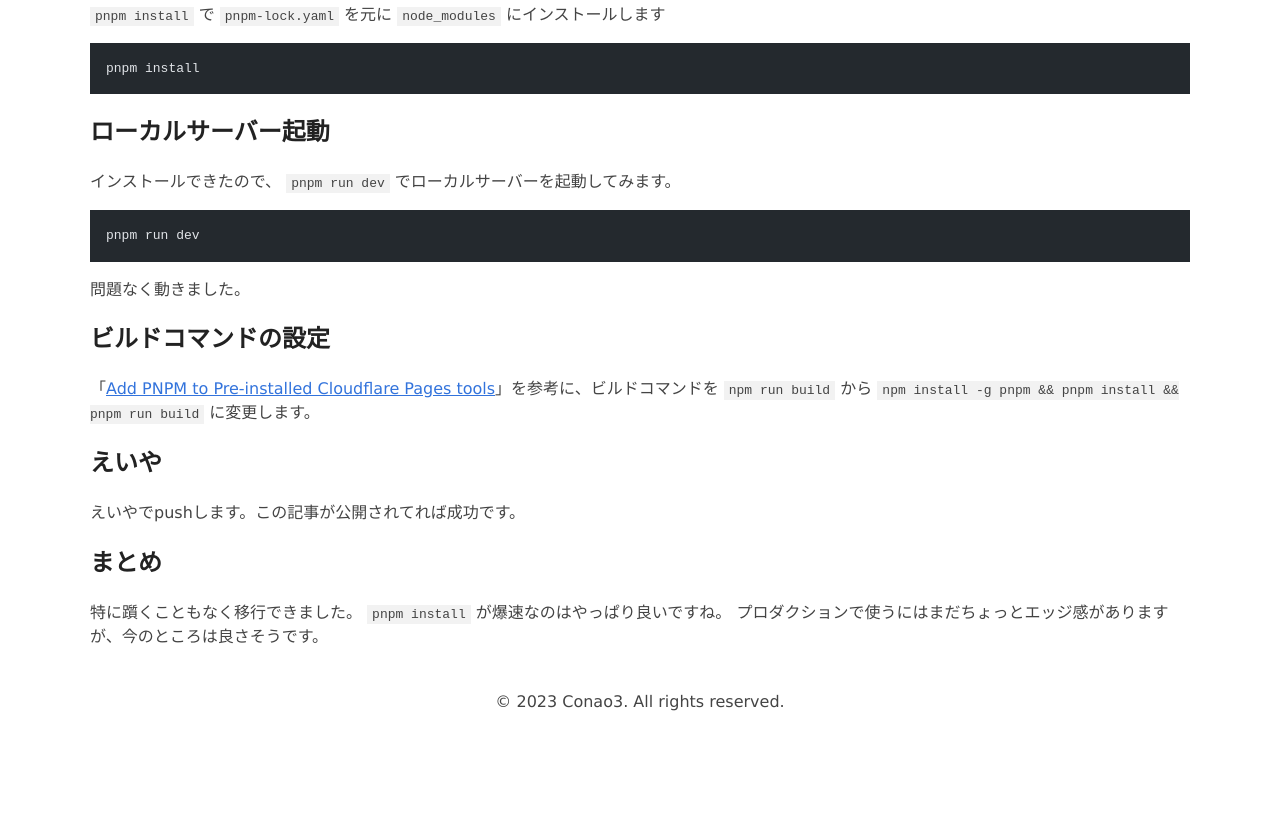
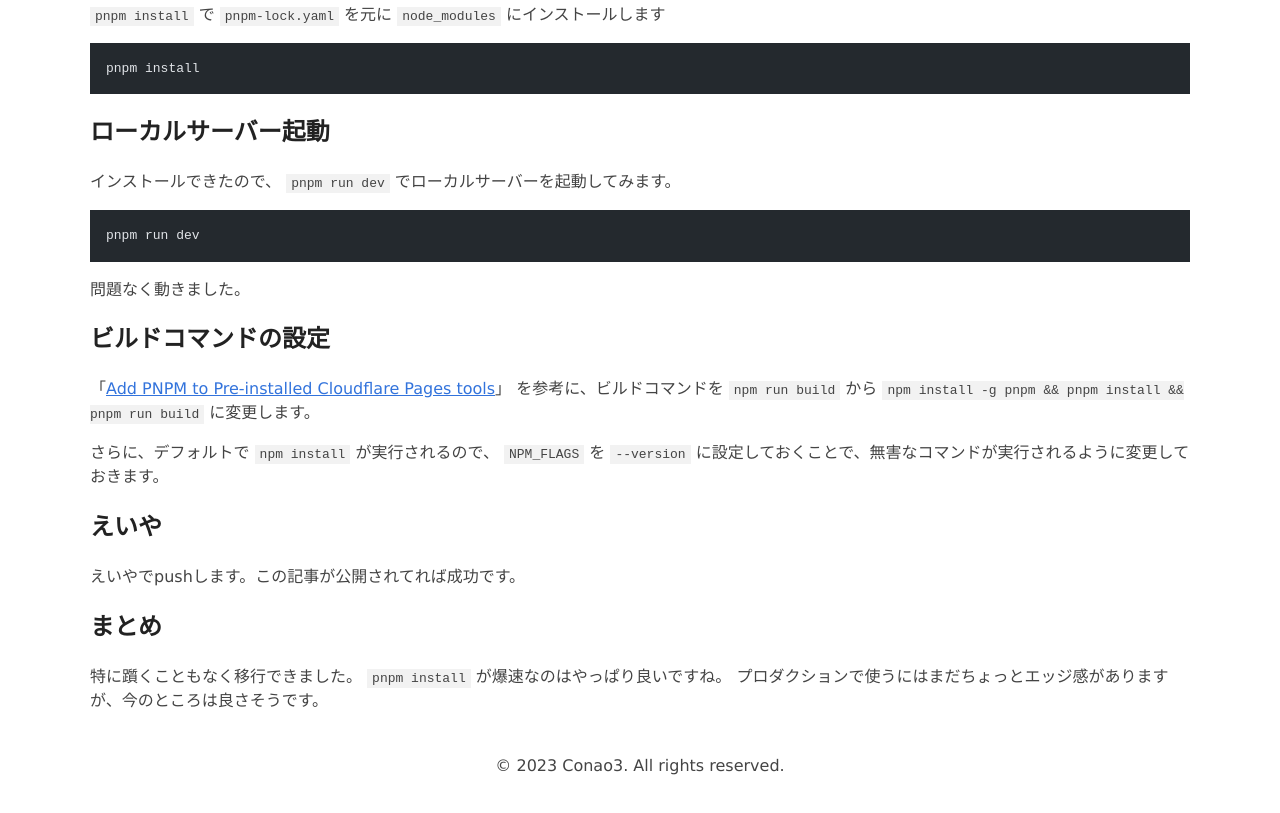
Before and after one commit to conao3/blog-astro-src, an Astro site: page /blog/2023/f1ec-3ca0 in a window 1280 px wide. Shown: the part 1803-2616 px from the top of the page. Before the commit the page ends 2562 px from the top, so only its background shows below. Built offline with nearby package versions, Linux system fonts and the light colour scheme; Astro itself is replaced by a stand-in of ours; code samples lack their colours.

Commit message:
add NPM_FLAGS config

```diff
--- a/src/content/blog/2023/f1ec-3ca0.mdx
+++ b/src/content/blog/2023/f1ec-3ca0.mdx
@@ -103,7 +103,10 @@ pnpm run dev
 
 # ビルドコマンドの設定
 
-「[Add PNPM to Pre-installed Cloudflare Pages tools](https://community.cloudflare.com/t/add-pnpm-to-pre-installed-cloudflare-pages-tools/288514/4)」を参考に、ビルドコマンドを `npm run build` から `npm install -g pnpm && pnpm install && pnpm run build` に変更します。
+「[Add PNPM to Pre-installed Cloudflare Pages tools](https://community.cloudflare.com/t/add-pnpm-to-pre-installed-cloudflare-pages-tools/288514/4)」
+を参考に、ビルドコマンドを `npm run build` から `npm install -g pnpm && pnpm install && pnpm run build` に変更します。
+
+さらに、デフォルトで `npm install` が実行されるので、 `NPM_FLAGS` を `--version` に設定しておくことで、無害なコマンドが実行されるように変更しておきます。
 
 
 # えいや
```
